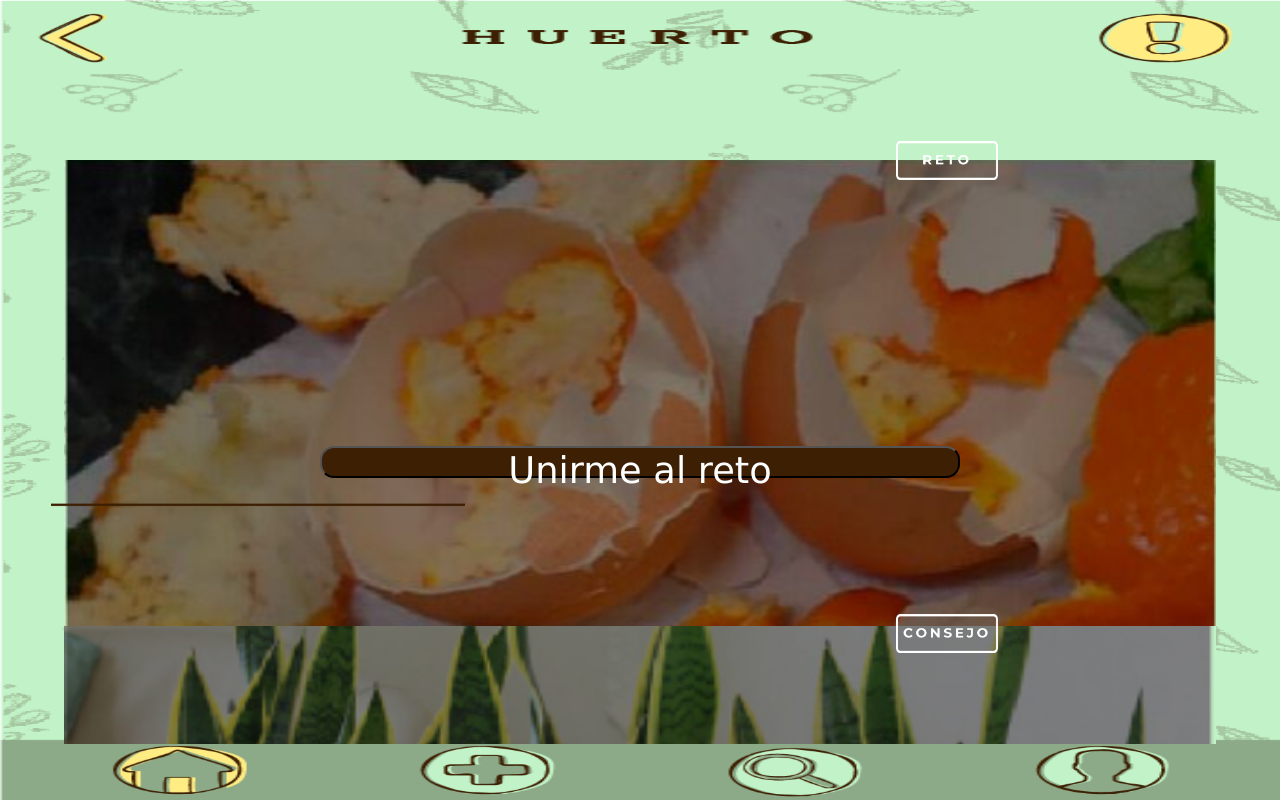
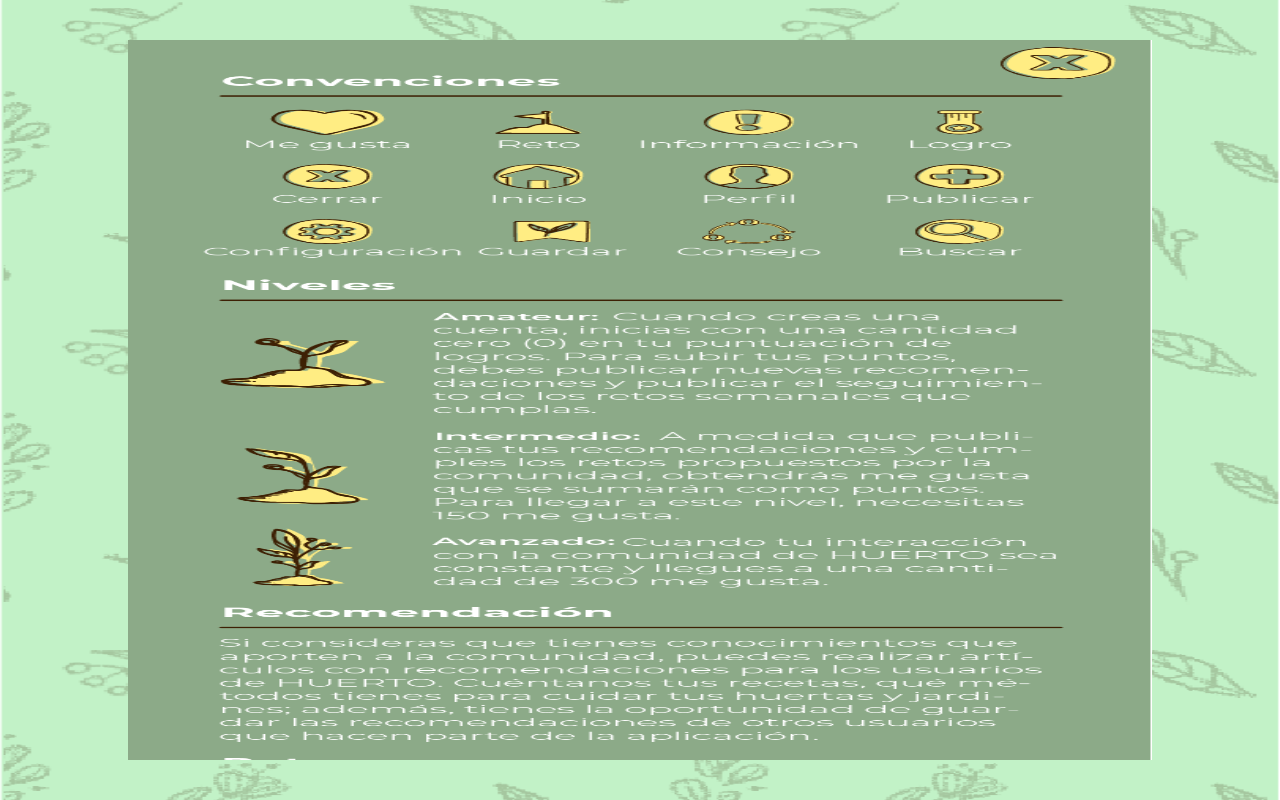
Before and after one commit to NorbertMosinski/Huerto, a plain HTML site: page index.html in a window 1280 px wide. Drawn offline with Linux system fonts and the light colour scheme.

Commit message:
general background changed and informative screen done

```diff
--- a/css/stylesheet.css
+++ b/css/stylesheet.css
@@ -448,4 +448,33 @@ div.sharesContent{
     border: none;
     background: none;
 }
+#information{
+    overflow: scroll;
+}
+.info{
+    z-index: 1;
+    overflow: scroll;
+    position: absolute;
+    top: 5%;
+    left: 10%;
+    width: 80%;
+    height: 90%;
+}
+.infoImg{
+    width: 100%;
+    height: 200%;
+}
+.infoBkg{
+    width: 100%;
+    height: 100%;
+}
+.backFromInfo{
+    position: absolute;
+    top: 1%;
+    background: transparent;
+    height: 5%;
+    border: none;
+    right: 3%;
+    width: 12%;
+}
 /*End of home*/
--- a/index.html
+++ b/index.html
@@ -41,7 +41,7 @@
 		<input type="email" name="email" id="forgottenEmail" class="forgEmail" placeholder="Email">
 		<button id="forgRegisterBtn" class="forgRegBtn"></button>
 	</section>
-	<section id="home" class="show">
+	<section id="home" class="hide">
 		<img src="img/background/homepage.png" alt="Home" class="homeBkg">
 		<button id="homeInfo" class="homeInfo"></button>
 		<div id="content" class="contentHome">
@@ -77,6 +77,13 @@
 		<button id="homeSearch" class="homeSearch"></button>
 		<button id="homeProfile" class="homeProfile"></button>
 	</section>
+	<section id="infromation" class="show">
+		<img src="img/background/bkgImg.png" alt="information" class="infoBkg">
+		<div class="info">
+			<img src="img/background/pruebaInfo.png" alt="information" class="infoImg">
+			<button id="goBackFromInfo" class="backFromInfo"></button>
+		</div>
+	</section>
 
 </body>
 
```
Also changed, not shown: img/background/bkgImg.png (added), img/background/pruebaInfo.png (added).
